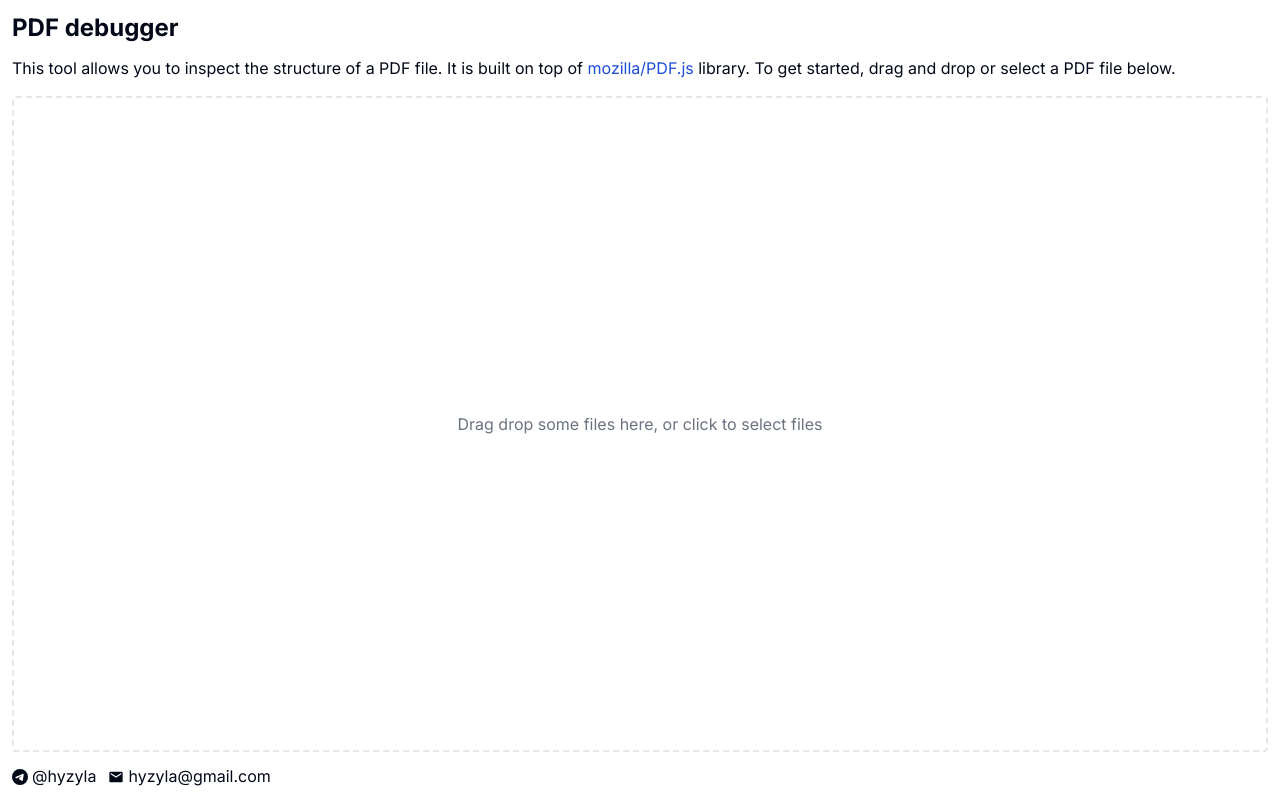
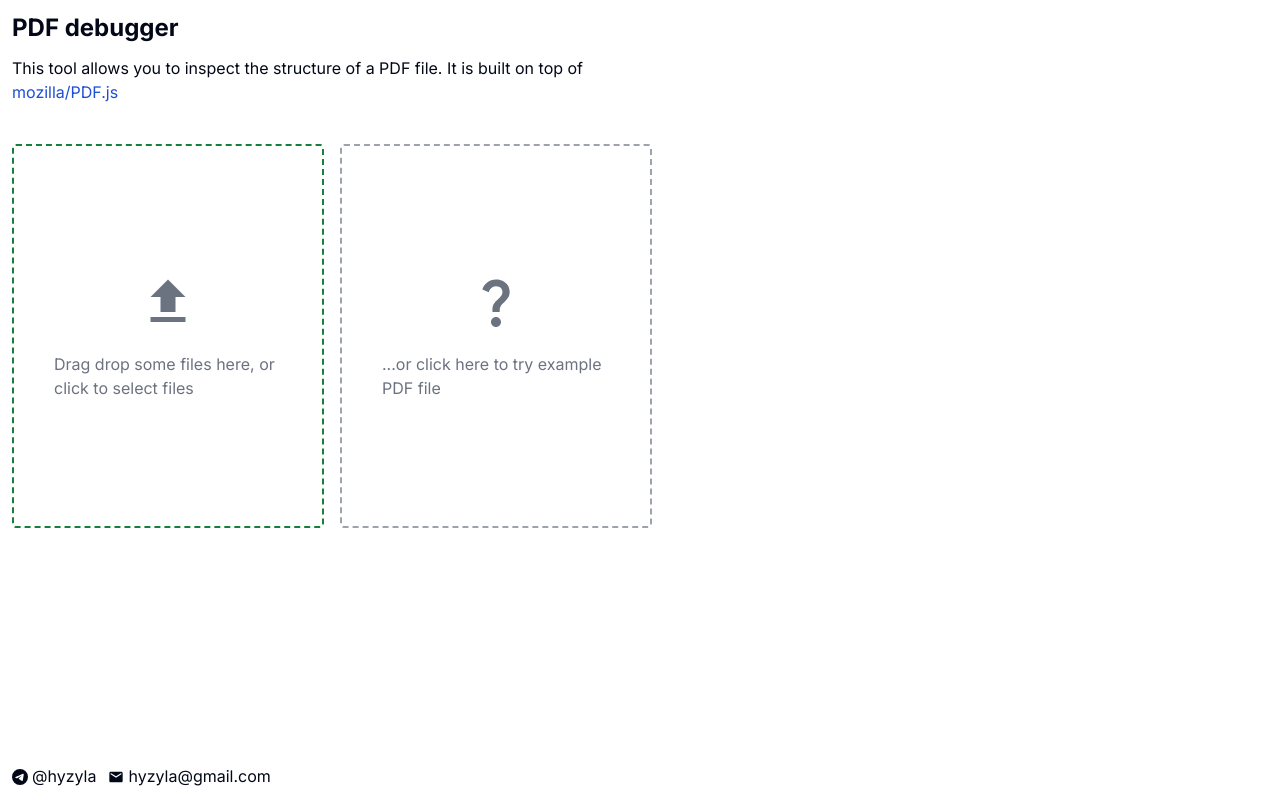
Before and after one commit to hyzyla/pdf-debugger, a Next.js app: page / in a window 1280 px wide. Built offline with nearby package versions, Linux system fonts and the light colour scheme; no server answers.

Commit message:
Add example box 🐧

```diff
--- a/src/app/page.tsx
+++ b/src/app/page.tsx
@@ -1,5 +1,4 @@
 import { SourceViewer } from "@/components/SourceViewer";
-import Script from "next/script";
 
 export default function Home() {
   return (
--- a/src/components/SourceViewer.tsx
+++ b/src/components/SourceViewer.tsx
@@ -1,13 +1,18 @@
 "use client";
 import { PDFTree } from "@/components/PDFTree";
+import { loadPdfExample } from "@/lib/load-pdf-example";
 import { loadPDFDocument } from "@/lib/load-pdf-hook";
+import { cn } from "@/lib/utils";
 import { usePDFDebuggerStore } from "@/state";
 import * as core from "@hyzyla/pdfjs-core";
 import { usePostHog } from "posthog-js/react";
 import { useCallback } from "react";
 import { useDropzone } from "react-dropzone";
 import { BsTelegram } from "react-icons/bs";
-import { MdEmail } from "react-icons/md";
+import { MdEmail, MdQuestionMark, MdUpload } from "react-icons/md";
+
+const DROPZONE_COMMON_CLASSES =
+  "border-2 border-gray-200 rounded p-4 bg-gray-20 flex-0 border-dashed flex flex-col justify-center items-center cursor-pointer text-gray-500 sm:w-1/2 gap-5 py-20 px-10";
 
 function PDFDropzone(props: { onDrop: (file: Blob) => void }) {
   const onDrop = useCallback(
@@ -29,26 +34,44 @@ function PDFDropzone(props: { onDrop: (file: Blob) => void }) {
   return (
     <div
       {...getRootProps()}
-      className="border-2 border-gray-200 rounded p-4 bg-gray-20 flex-1 border-dashed flex flex-col justify-center items-center cursor-pointer text-gray-500"
+      className={cn(DROPZONE_COMMON_CLASSES, "border-green-700")}
     >
       <input {...getInputProps()} />
+      <MdUpload className="text-6xl" />
       <p>Drag drop some files here, or click to select files</p>
     </div>
   );
 }
 
-function PDFDropzoneScreen(props: { onDrop: (file: Blob) => void }) {
+function PDFDropzoneTryExample(props: { onExample: () => void }) {
   return (
-    <div className="flex-1 flex flex-col gap-4">
-      <p>
+    <div
+      className={cn(DROPZONE_COMMON_CLASSES, "border-gray-400")}
+      onClick={props.onExample}
+    >
+      <MdQuestionMark className="text-6xl" />
+      <p>...or click here to try example PDF file</p>
+    </div>
+  );
+}
+
+function PDFDropzoneScreen(props: {
+  onDrop: (file: Blob) => void;
+  onExample: () => void;
+}) {
+  return (
+    <div className="flex-1 flex flex-col gap-4 overflow-y-scroll max-w-[40rem]">
+      <p className=" pb-6">
         This tool allows you to inspect the structure of a PDF file. It is built
         on top of{" "}
         <a href="https://github.com/mozilla/pdf.js" className="text-blue-700">
           mozilla/PDF.js
-        </a>{" "}
-        library. To get started, drag and drop or select a PDF file below.
+        </a>
       </p>
-      <PDFDropzone onDrop={props.onDrop} />{" "}
+      <div className="flex sm:flex-row flex-col gap-4 h-96">
+        <PDFDropzone onDrop={props.onDrop} />
+        <PDFDropzoneTryExample onExample={props.onExample} />
+      </div>
     </div>
   );
 }
@@ -114,6 +137,13 @@ export function SourceViewer() {
     loadPDF(file);
   };
 
+  const onExamplePDFDrop = async () => {
+    store.onExampleClick();
+    const pdfBytes = await loadPdfExample();
+    const pdf = loadPDFDocument(pdfBytes);
+    store.onPDFLoad(pdfBytes, "example.pdf", pdf);
+  };
+
   const onHeaderClick = () => {
     store.reset();
   };
@@ -123,7 +153,7 @@ export function SourceViewer() {
       <Header onClick={onHeaderClick} />
       <div className="flex-1 flex overflow-hidden">
         {store.screen === "dropzone" && (
-          <PDFDropzoneScreen onDrop={onPDFDrop} />
+          <PDFDropzoneScreen onDrop={onPDFDrop} onExample={onExamplePDFDrop} />
         )}
         {store.screen === "loading" && <div>Loading...</div>}
         {store.screen === "pdf" && (
--- /dev/null
+++ b/src/lib/load-pdf-example.ts
@@ -0,0 +1,5 @@
+export async function loadPdfExample(): Promise<Uint8Array> {
+  const response = await fetch("/test.pdf");
+  const arrayBuffer = await response.arrayBuffer();
+  return new Uint8Array(arrayBuffer);
+}
--- a/src/state.ts
+++ b/src/state.ts
@@ -26,6 +26,7 @@ type Screen = DropzoneScreen | LoadingScreen | PDFScreen;
 
 type PDFDebuggerStore = Screen & {
   onPDFDrop: (blob: Blob) => void;
+  onExampleClick: () => void;
   onPDFLoad: (
     pdfBytes: Uint8Array,
     pdfName: string,
@@ -43,6 +44,13 @@ export const usePDFDebuggerStore = create<PDFDebuggerStore>()((set) => ({
       pdfName: blob.name,
     });
   },
+  onExampleClick: () => {
+    set({
+      screen: "loading",
+      pdfBlob: new Blob(),
+      pdfName: "example.pdf",
+    });
+  },
   onPDFLoad: (pdfBytes, pdfName, pdfDocument) => {
     set({
       screen: "pdf",
```
